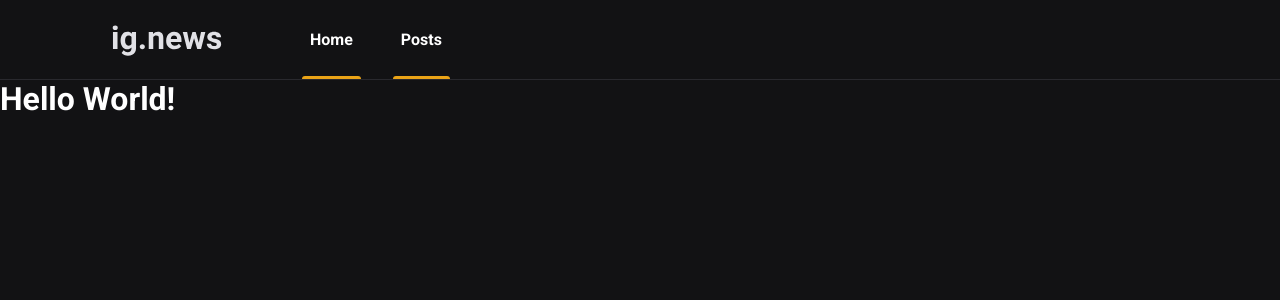
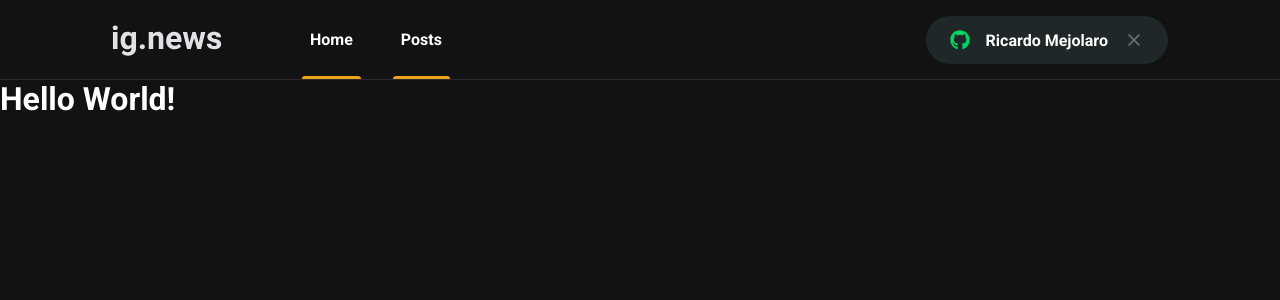
Before and after one commit to RicardoMejolaro/ignews, a Next.js app: page / in a window 1280 px wide. Shown: the top 300 px of the page. Built offline with nearby package versions, Linux system fonts and the light colour scheme.

Commit message:
create singinbutton component

```diff
--- a/package.json
+++ b/package.json
@@ -17,6 +17,7 @@
     "next": "13.0.6",
     "react": "18.2.0",
     "react-dom": "18.2.0",
+    "react-icons": "^4.7.1",
     "sass": "^1.56.1",
     "typescript": "4.9.3"
   }
--- a/src/components/Header/index.tsx
+++ b/src/components/Header/index.tsx
@@ -1,3 +1,4 @@
+import { SingInButton } from '../SignInButton';
 import styles from './styles.module.scss';
 
 export function Header() {
@@ -9,6 +10,7 @@ export function Header() {
                     <a className={styles.active} href="">Home</a>
                     <a className={styles.active} href="">Posts</a>
                 </nav>
+                <SingInButton />
             </div>
         </header>
     );
--- a/src/components/Header/styles.module.scss
+++ b/src/components/Header/styles.module.scss
@@ -51,4 +51,8 @@
             }
         }
     }
+
+    button {
+        margin-left: auto;
+    }
 }
--- /dev/null
+++ b/src/components/SignInButton/index.tsx
@@ -0,0 +1,20 @@
+import { FaGithub } from 'react-icons/fa';
+import { FiX } from 'react-icons/fi';
+import styles from './styles.module.scss';
+
+export function SingInButton() {
+    const isUserLoggedIn = true;
+
+    return isUserLoggedIn ? (
+        <button type='button' className={styles.singInButton}>
+            <FaGithub color='#04d361' />
+            Ricardo Mejolaro
+            <FiX color='#737380' />
+        </button>
+    ) : (
+        <button type='button' className={styles.singInButton}>
+            <FaGithub color='#eba417' />
+            Entre com o seu Github
+        </button>
+    )
+}
--- /dev/null
+++ b/src/components/SignInButton/styles.module.scss
@@ -0,0 +1,37 @@
+.singInButton {
+    height: 3rem;
+    border-radius: 3rem;
+    background: var(--gray-850);
+    color: var(--white);
+    border: 0;
+    padding: 0 1.5rem;
+    font-weight: bold;
+
+    display: flex;
+    align-items: center;
+    justify-content: center;
+
+    svg {
+        width: 20px;
+        height: 20px;
+    }
+
+    svg:first-child {
+        margin-right: 1rem;
+    }
+
+    svg:last-child {
+        margin-left: 1rem;
+        transition: filter 0.2s;
+
+        &:hover {
+            filter: brightness(2);
+        }
+    }
+
+    transition: filter 0.2s;
+
+    &:hover {
+        filter: brightness(0.8);
+    }
+}
--- a/src/styles/global.scss
+++ b/src/styles/global.scss
@@ -10,6 +10,7 @@
     --gray-100: #e1e1e6;
     --gray-300: #a8a8b3;
     --gray-800: #29292e;
+    --gray-850: #1f2729;
     --gray-900: #121214;
 
     --cyan-500: #61dafb;
```
Also changed, not shown: 1 other file (tests, documents, lock files or other folders).
